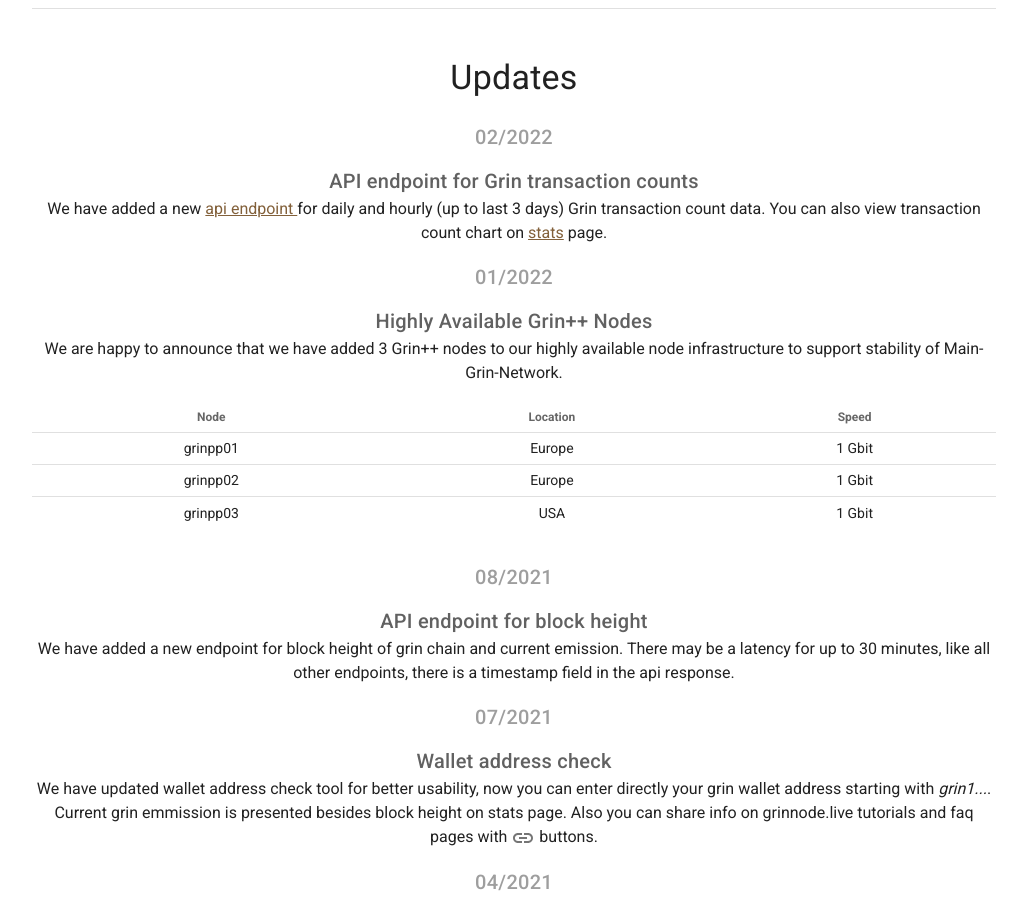
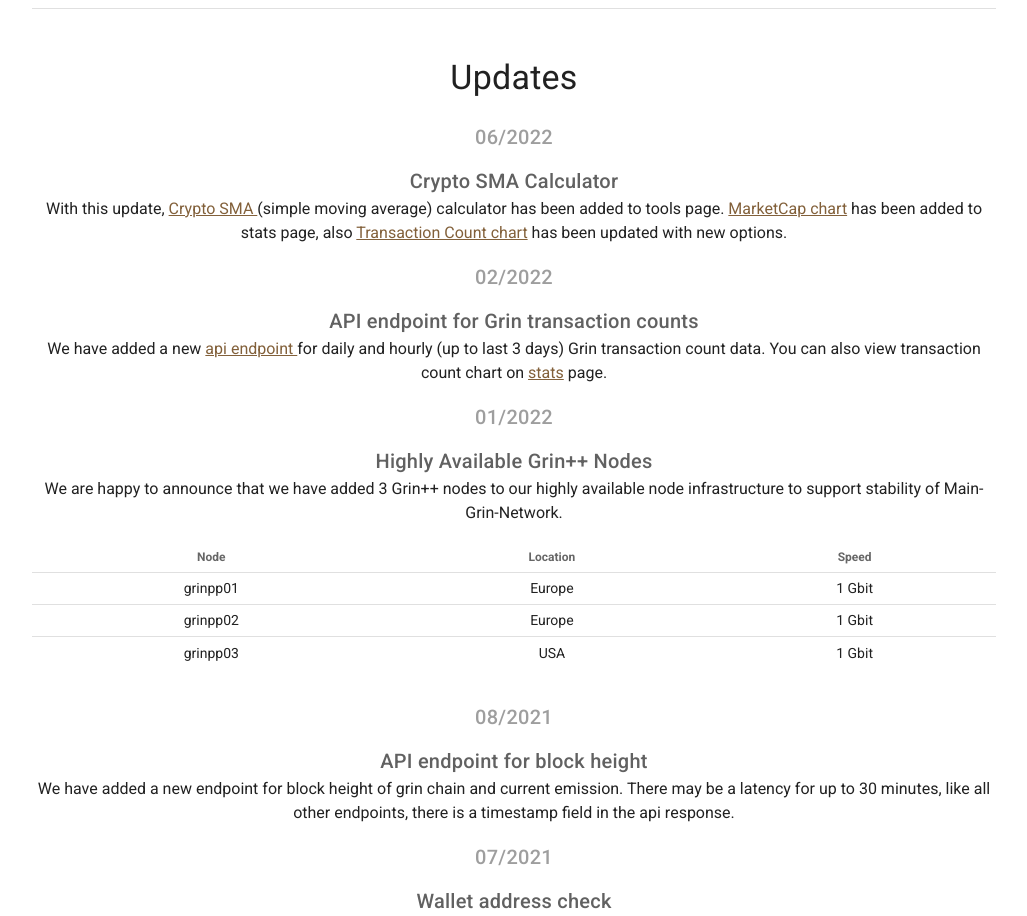
Before and after one commit to Grinnode-live/grinnode-live-frontend, a Vue app: page / in a window 1280 px wide. Shown: the part 860-1776 px from the top of the page, without its empty margins (126-1153 px from the left). Built offline with nearby package versions, Linux system fonts and the light colour scheme; no server answers.

Commit message:
Added June 2022 update text

```diff
--- a/src/views/GrinnodeHome.vue
+++ b/src/views/GrinnodeHome.vue
@@ -71,6 +71,13 @@
       <!--      UPDATES-->
 
       <h2 class="text-h4 mt-12 mb-6 text-center">Updates</h2>
+
+      <h6 class="text-h6 mb-3 grey--text">06/2022</h6>
+      <h6 class="text-h6 grey--text text--darken-2 " >Crypto SMA Calculator </h6>
+      <p>
+        With this update,  <a href="https://grinnode.live/tools/sma-calculator"> Crypto SMA </a>  (simple moving average) calculator has been added to tools page.
+        <a href="https://grinnode.live/stats#market-cap-chart">MarketCap chart</a> has been added to stats page, also <a href="https://grinnode.live/stats#tx-counts">Transaction Count chart</a> has been updated with new options.
+      </p>
 
       <h6 class="text-h6 mb-3 grey--text">02/2022</h6>
       <h6 class="text-h6 grey--text text--darken-2 " >API endpoint for Grin transaction counts</h6>
```
